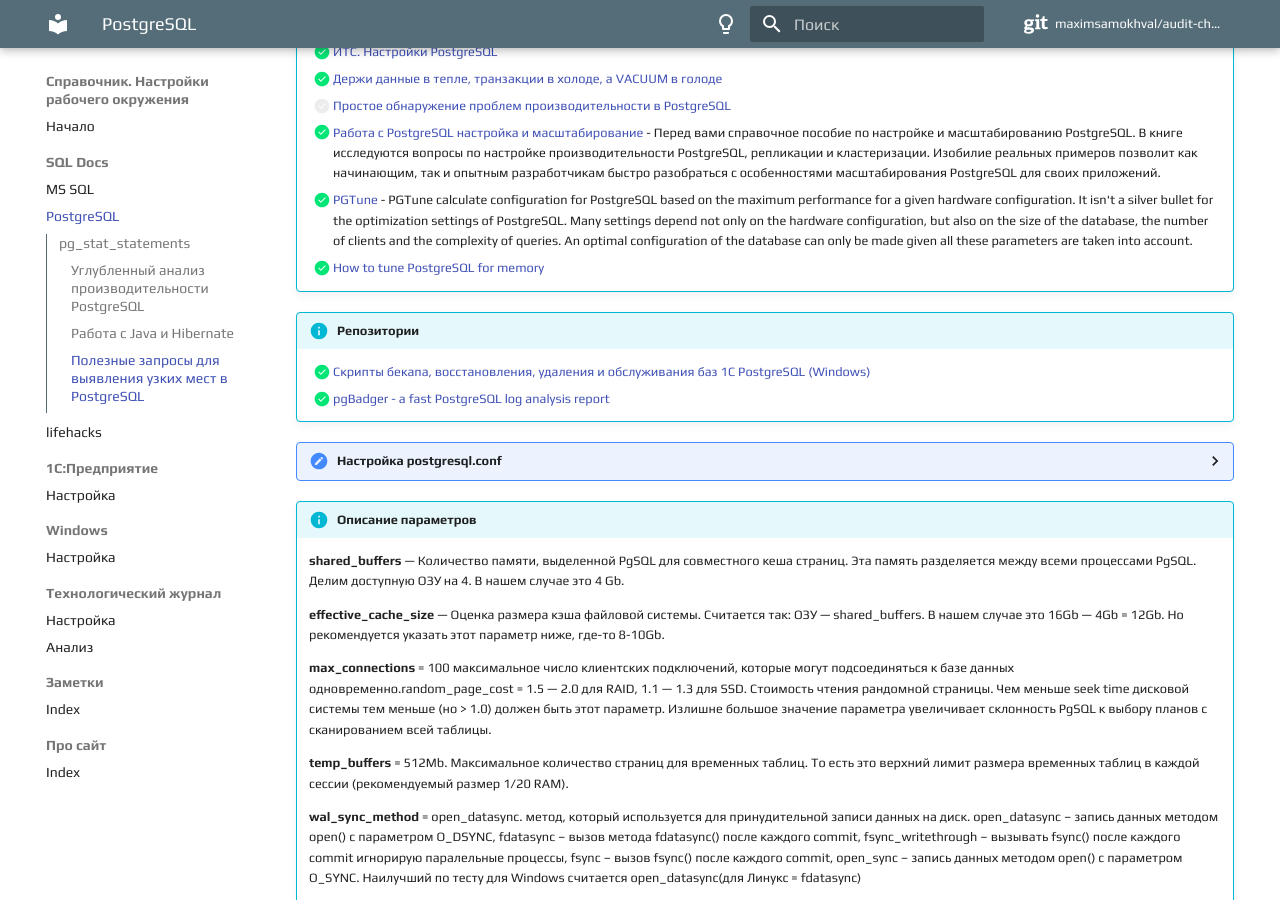
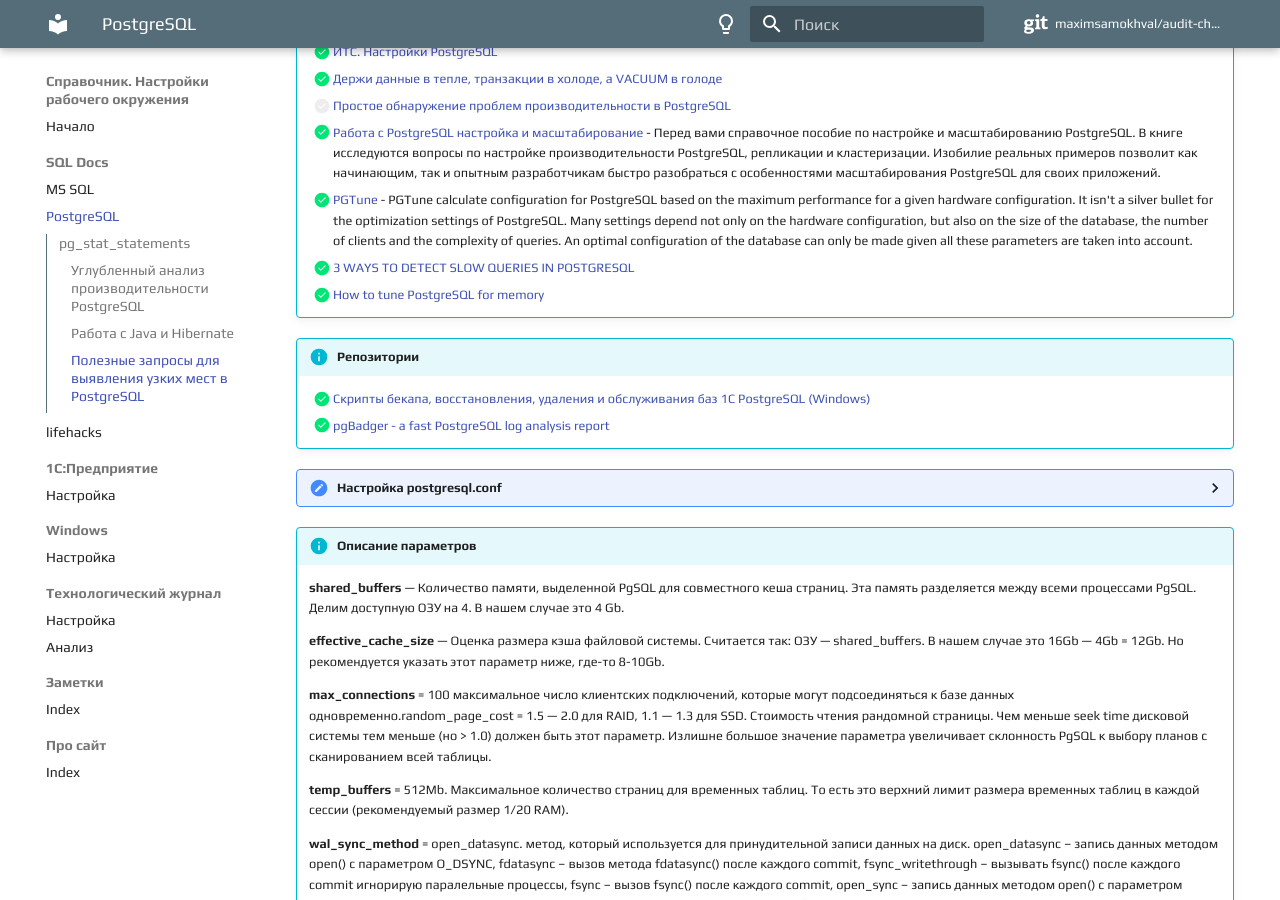
Before and after one commit to maximsamokhval/audit-checklist, an MkDocs documentation site: the page built from docs/SQL/PostgreSQL.md, in a window 1280 px wide and 900 px high, scrolled down 3421 px. Built offline with MkDocs 1.6.1 and Material for MkDocs 9.7.7, drawn with Linux system fonts in a browser that asks for light colours; comment, search, counter and statistics services are not loaded.

Commit message:
link($PG): добавление ссылки

```diff
--- a/docs/SQL/PostgreSQL.md
+++ b/docs/SQL/PostgreSQL.md
@@ -155,6 +155,7 @@
     - [x] [Работа с PostgreSQL настройка и масштабирование](https://postgresql.leopard.in.ua/) -
     Перед вами справочное пособие по настройке и масштабированию PostgreSQL. В книге исследуются вопросы по настройке производительности PostgreSQL, репликации и кластеризации. Изобилие реальных примеров позволит как начинающим, так и опытным разработчикам быстро разобраться с особенностями масштабирования PostgreSQL для своих приложений.
     - [x] [PGTune](https://pgtune.leopard.in.ua/) - PGTune calculate configuration for PostgreSQL based on the maximum performance for a given hardware configuration. It isn't a silver bullet for the optimization settings of PostgreSQL. Many settings depend not only on the hardware configuration, but also on the size of the database, the number of clients and the complexity of queries. An optimal configuration of the database can only be made given all these parameters are taken into account.
+    - [x] [3 WAYS TO DETECT SLOW QUERIES IN POSTGRESQL](https://www.cybertec-postgresql.com/en/3-ways-to-detect-slow-queries-in-postgresql/)
     - [x] [How to tune PostgreSQL for memory](https://www.enterprisedb.com/postgres-tutorials/how-tune-postgresql-memory)
 
 
```
